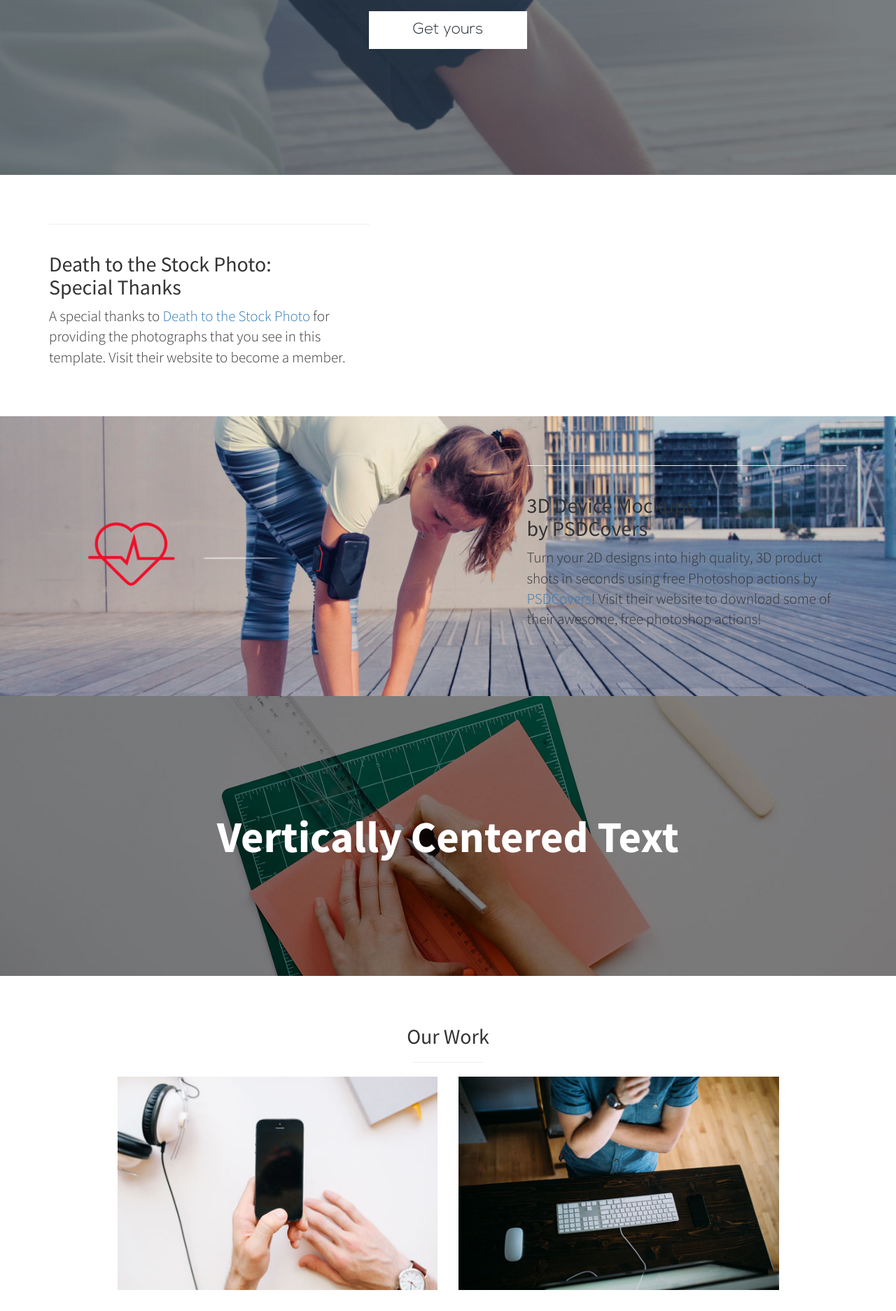
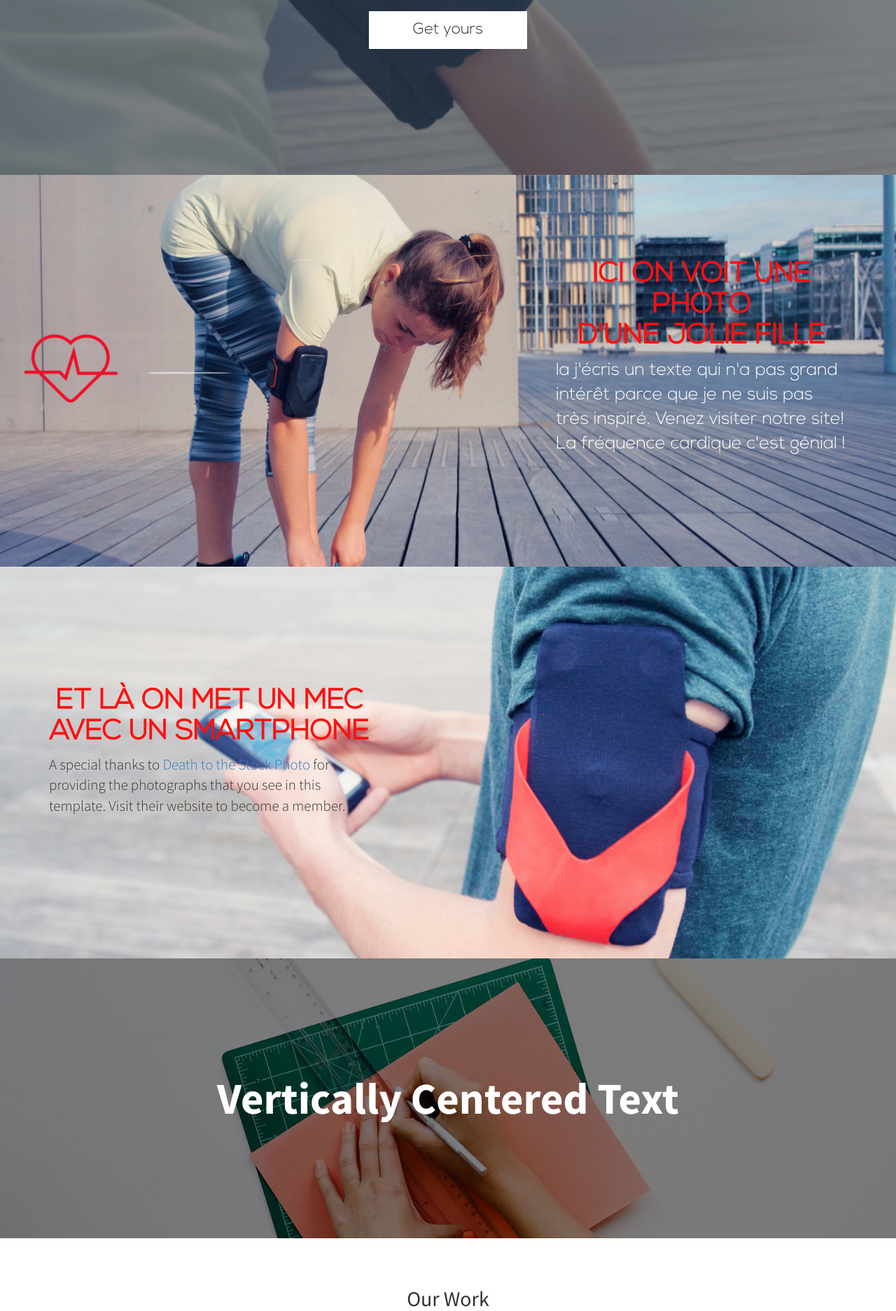
Before and after one commit to SolenLeRoux/Shapeheartv2-git, a PHP site: page / in a window 1280 px wide. Shown: the part 550-2424 px from the top of the page at 70% size. Run offline with PHP 8.4, Linux system fonts and the light colour scheme; some libraries are stand-ins or nearby versions.

Commit message:
deux bandes

```diff
--- a/css/stylish-portfolio.css
+++ b/css/stylish-portfolio.css
@@ -260,7 +260,20 @@ hr.small {
 
 .content-section-a {
     padding: 50px 0;
-    background-color: ##f8f8f8;
+    display: table;
+    position: relative;
+    width: 100%;
+    height: 70%;
+    /* Image de fond de la section */
+    background: url(../img/article_image.png) no-repeat center center scroll;
+    -webkit-background-size: cover;
+    -moz-background-size: cover;
+    background-size: cover;
+    -o-background-size: cover;
+}
+
+.texte-section-a {
+    padding-top: 100px;
 }
 
 .content-section-b {
@@ -268,13 +281,41 @@ hr.small {
     display: table;
     position: relative;
     width: 100%;
-    height: 50%;
+    height: 70%;
     /* Image de fond de la section */
     background: url(../img/background-section2-copie.jpg) no-repeat center center scroll;
     -webkit-background-size: cover;
     -moz-background-size: cover;
     background-size: cover;
     -o-background-size: cover;
+}
+
+.texte-section-b {
+    padding-top: 50px;
+    padding-left: 100px;
+}
+
+.section-heading {
+    text-align: center;
+    color: #ff1010;
+    font-size: 40px;
+    font-family: 'nexa_lightregular';
+    font-weight: bold;
+}
+
+.lead-b {
+    color: #fff;
+    font-family: 'nexa_lightregular';
+    margin-bottom: 20px;
+    font-size: 25px;
+    font-weight: 300;
+    line-height: 1.4;
+}
+
+@media (min-width: 768px) {
+  .lead {
+    font-size: 21px;
+  }
 }
 
 .product-information {
--- a/index.html
+++ b/index.html
@@ -73,37 +73,39 @@
     </header>
 
     <!-- Product -->
+<section id="content-section-b" class="content-section-b">
+
+        <div class="container">
+
+            <div class="row">
+                <div class="texte-section-b">
+                    <div class="col-lg-5 col-lg-offset-1 col-sm-push-6  col-sm-6">
+                        <div class="clearfix"></div>
+                        <h2 class="section-heading">ICI ON VOIT UNE PHOTO<br>D'UNE JOLIE FILLE</h2>
+                        <p class="lead-b">la j'écris un texte qui n'a pas grand intérêt parce que je ne suis pas très inspiré. Venez visiter notre site! La fréquence cardique c'est génial ! </p>
+                    </div>
+                </div>
+            </div>
+
+        </div>
+
+    </section>
+
     <section id="content-section-a" class="content-section-a">
 
         <div class="container">
 
             <div class="row">
-                <div class="col-lg-5 col-sm-6">
-                    <hr class="section-heading-spacer">
-                    <div class="clearfix"></div>
-                    <h2 class="section-heading">Death to the Stock Photo:<br>Special Thanks</h2>
-                    <p class="lead">A special thanks to <a target="_blank" href="http://join.deathtothestockphoto.com/">Death to the Stock Photo</a> for providing the photographs that you see in this template. Visit their website to become a member.</p>
+                <div class="texte-section-a">
+                    <div class="col-lg-5 col-sm-6">
+                        <div class="clearfix"></div>
+                        <h2 class="section-heading">ET LÀ ON MET UN MEC<br>AVEC UN SMARTPHONE</h2>
+                        <p class="lead">A special thanks to <a target="_blank" href="http://join.deathtothestockphoto.com/">Death to the Stock Photo</a> for providing the photographs that you see in this template. Visit their website to become a member.</p>
+                    </div>
                 </div>
             </div>
 
         </div>
-    </section>
-
-    <section id="content-section-b" class="content-section-b">
-
-        <div class="container">
-
-            <div class="row">
-                <div class="col-lg-5 col-lg-offset-1 col-sm-push-6  col-sm-6">
-                    <hr class="section-heading-spacer">
-                    <div class="clearfix"></div>
-                    <h2 class="section-heading">3D Device Mockups<br>by PSDCovers</h2>
-                    <p class="lead">Turn your 2D designs into high quality, 3D product shots in seconds using free Photoshop actions by <a target="_blank" href="http://www.psdcovers.com/">PSDCovers</a>! Visit their website to download some of their awesome, free photoshop actions!</p>
-                </div>
-            </div>
-
-        </div>
-
     </section>
 
     <!-- Callout -->
```
Also changed, not shown: img/article_image.png, img/background-section2-copie.jpg.
